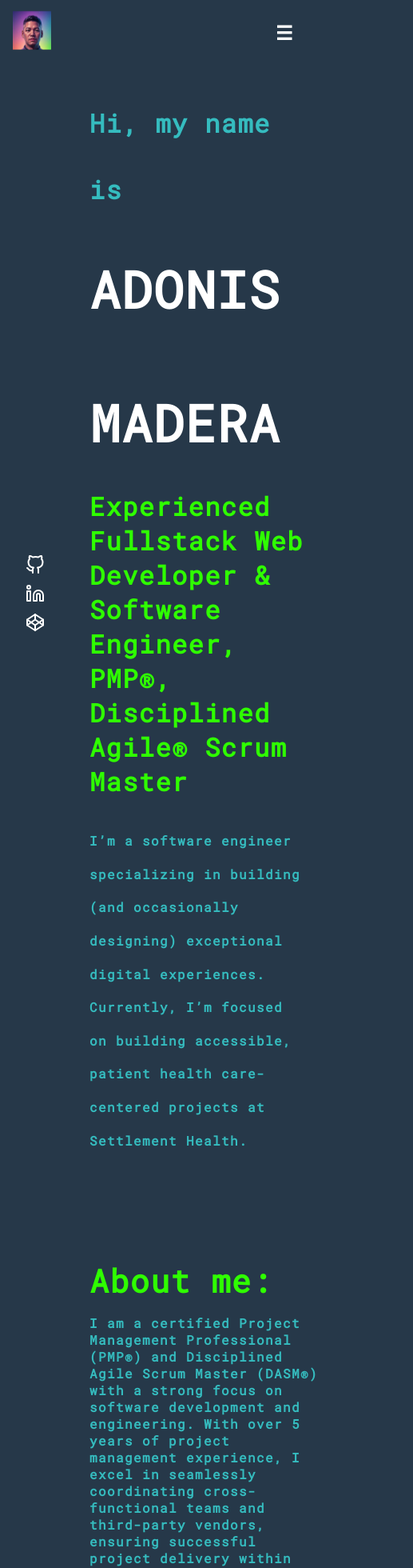
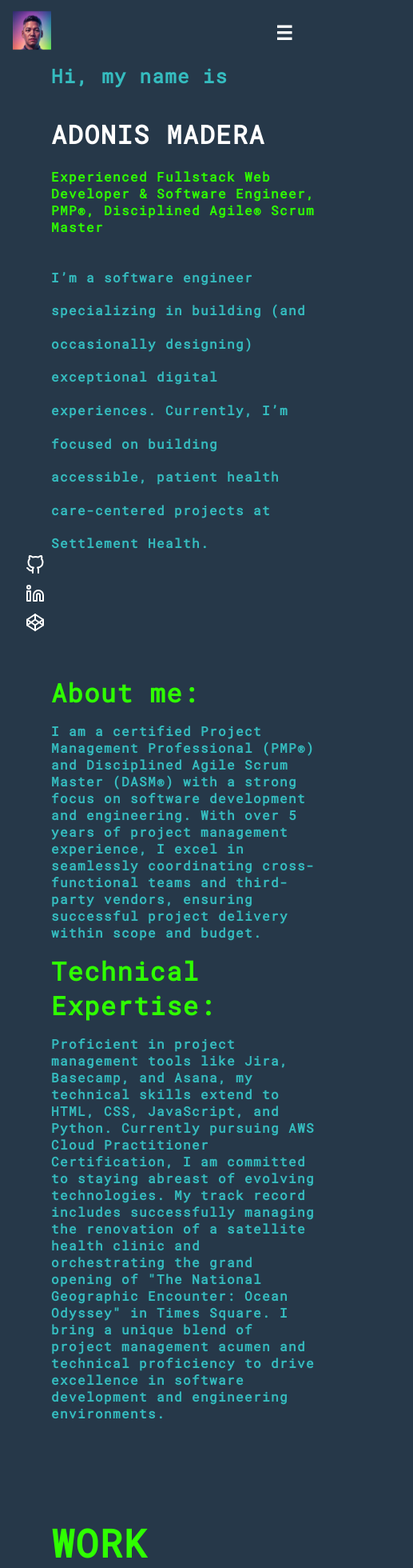
Before and after one commit to Adonis3k/webfolio, a React (Create React App) app: page / in a window 390 px wide. Shown: the top 1960 px of the page at 80% size, 517 px wide, since content can reach past the window. Built offline with nearby package versions, Linux system fonts and the light colour scheme.

Commit message:
Mobile Friendly

```diff
--- a/src/components/About/About.css
+++ b/src/components/About/About.css
@@ -21,18 +21,21 @@
 
 
  }
- @media (min-width: 320px) {
-  /* Styles for viewport width >= 320px */
+
+
+ @media (max-width: 768px) {
+  .about-section {
+    width: 85%;
+    padding: 4rem; /* Adjust padding for smaller screens */
+
   }
 
-@media (min-width: 375px) {
-  /* Styles for viewport width >= 375px */
+  .aboutme{
+    font-size: 2rem; /* Adjust font size for smaller screens */
   }
 
-@media (min-width: 425px) {
-  /* Styles for viewport width >= 425px */
+  .big-heading {
+    font-size: 1rem; /* Adjust font size for smaller screens */
   }
 
-@media (min-width: 768px) {
-  /* Styles for viewport width >= 768px */
 }
--- a/src/components/Contact/Contact.css
+++ b/src/components/Contact/Contact.css
@@ -1,6 +1,7 @@
 .Contact {
   position: relative;
   z-index: 1;
+
 }
 .app-title span {
   font-size: 1rem; /* Default font size */
@@ -194,11 +195,14 @@
   }
 
 
-  @media screen and (max-width: 1040px) {
+  @media (max-width: 768px){
     .screen-body {
       flex-direction: column;
+
     }
-
+    .background  {
+      padding:2rem;
+    }
     .screen-body-item.left {
       margin-bottom: 30px;
     }
--- a/src/components/Hero/Hero.css
+++ b/src/components/Hero/Hero.css
@@ -30,3 +30,21 @@
 .p {
   padding-top: 2rem;
 }
+@media (max-width: 768px) {
+  .hero-container {
+    width: 85%;
+    padding: 4rem; /* Adjust padding for smaller screens */
+
+  }
+
+  .adonisMadera {
+    font-size: 2rem; /* Adjust font size for smaller screens */
+  }
+
+  .big-heading {
+    font-size: 1rem; /* Adjust font size for smaller screens */
+  }
+  .myNameis {
+    font-size: 1.5rem;
+  }
+}
--- a/src/components/Projects/Projects.css
+++ b/src/components/Projects/Projects.css
@@ -98,3 +98,22 @@ margin-bottom: 0rem;
   color: #081a64;
   margin-top: 6rem;
 }
+@media (max-width: 768px) {
+  .projectsContainer {
+    grid-template-columns: repeat(auto-fit, minmax(20rem, 1fr)); /* Keep card size same for smaller screens */
+    padding: 50px; /* Maintain padding for smaller screens */
+    grid-gap: 2em; /* Maintain grid gap for smaller screens */
+  }
+
+  .projectHeader {
+    font-size: 2.5rem; /* Reduce font size for smaller screens */
+    padding-left: .5rem; /* Adjust padding for smaller screens */
+  }
+
+  .card .content {
+    padding: 1rem; /* Maintain padding for smaller screens */
+    a header h2 {
+      font-size: 20px; /* Keep font size same for smaller screens */
+    }
+  }
+}
--- a/src/components/Work/Work.css
+++ b/src/components/Work/Work.css
@@ -36,7 +36,7 @@
     grid-template-columns: repeat(auto-fit, minmax(20rem, 1fr));
     grid-gap: 2em;
     padding: 50px;
-
+  }
 
   .card {
     background: #ffffff 50%;
@@ -87,7 +87,30 @@
           }
         }
       }
+    }
+  }
 
+  /* Media Query for Mobile */
+  @media (max-width: 768px) {
+    .workContainer {
+      grid-template-columns: repeat(auto-fit, minmax(11rem, 1fr)); /* Adjust column width for smaller screens */
+      padding: 20px; /* Adjust padding for smaller screens */
+      grid-gap: 1em; /* Adjust grid gap for smaller screens */
+    }
+    .Work-Header{
+      font-size: 3rem;
+      padding-left: 1rem;
+    }
+    .card {
+      .content {
+        padding: 1rem; /* Adjust padding for smaller screens */
+        a {
+          header {
+            h2 {
+              font-size: 18px; /* Adjust font size for smaller screens */
             }
           }
         }
+      }
+    }
+  }
```
Lines whose indentation alone changed are shown as unchanged.
